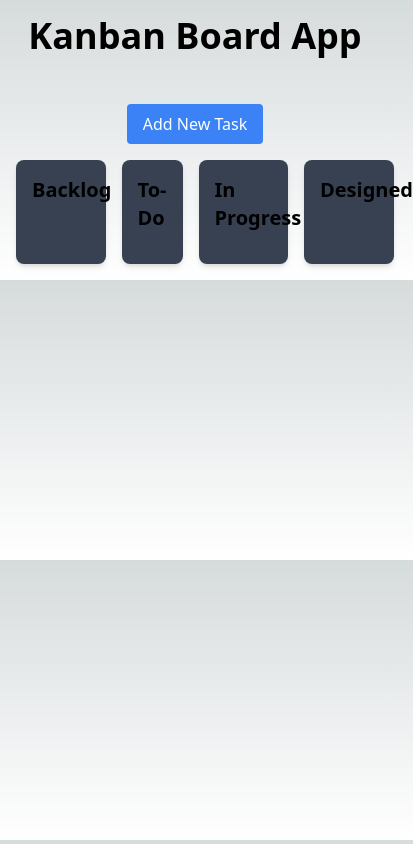
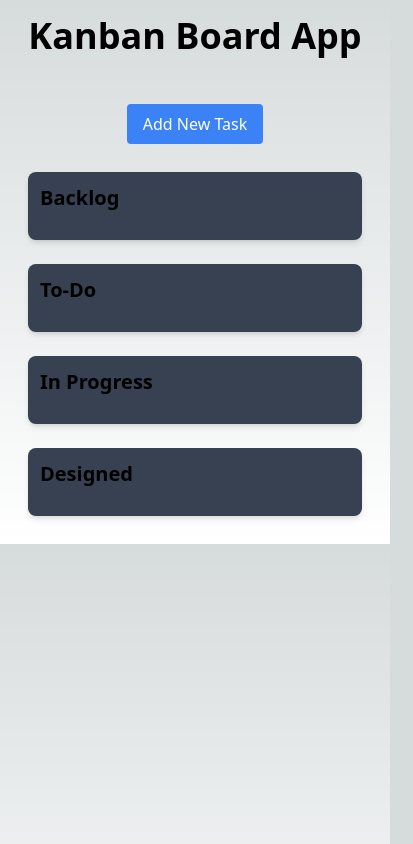
Before and after one commit to betuldemirr/kanban-board-app, a Next.js app: page / in a window 390 px wide. Shown: the whole page, 413 px wide, since content can reach past the window. Built offline with nearby package versions, Linux system fonts and the light colour scheme.

Commit message:
responsive fixes

```diff
--- a/src/app/components/TaskList.tsx
+++ b/src/app/components/TaskList.tsx
@@ -10,6 +10,8 @@ const TaskList: React.FC<TaskListProps> = ({ initialTasks, initialColumns }) =>
     const [tasks, setTasks] = useState(initialTasks);
     const [columns] = useState(initialColumns);
     const [showModal, setShowModal] = useState(false);
+
+    const columnClass = "w-full md:w-1/2 lg:w-1/3 xl:w-1/4";
 
     const localStorageKey = 'kanban_tasks';
 
@@ -95,26 +97,29 @@ const TaskList: React.FC<TaskListProps> = ({ initialTasks, initialColumns }) =>
             )}
 
             <DragDropContext onDragEnd={onDragEnd}>
-                <div className="flex space-x-4">
+                <div className="flex flex-wrap justify-start">
                     {Object.entries(tasks).map(([colId, taskList]) => (
                         <Droppable key={colId} droppableId={colId}>
                             {(provided, snapshot) => (
                                 <div
                                     {...provided.droppableProps}
                                     ref={provided.innerRef}
-                                    className={`w-1/4 p-4 bg-gray-700 rounded-lg shadow-md `}
+                                    className={`w-full sm:w-1/2 md:w-1/2 lg:w-1/3 xl:w-1/4 p-3`}
                                 >
-                                    <h2 className="text-xl font-semibold mb-4">{colId}</h2>
-                                    {taskList.map((task, index) => (
-                                        <Task key={task.id} task={task} index={index} onDelete={() => deleteTask(task.id)}/>
-                                    ))}
-                                    {provided.placeholder}
+                                    <div className="bg-gray-700 rounded-lg shadow-md p-3">
+                                        <h2 className="text-xl font-semibold mb-4">{colId}</h2>
+                                        {taskList.map((task, index) => (
+                                            <Task key={task.id} task={task} index={index} onDelete={() => deleteTask(task.id)} />
+                                        ))}
+                                        {provided.placeholder}
+                                    </div>
                                 </div>
                             )}
                         </Droppable>
                     ))}
                 </div>
             </DragDropContext>
+
         </>
     );
 };
```
